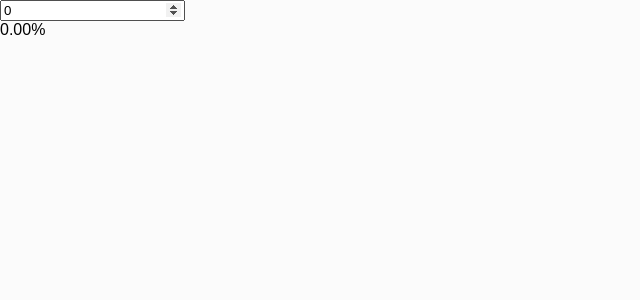
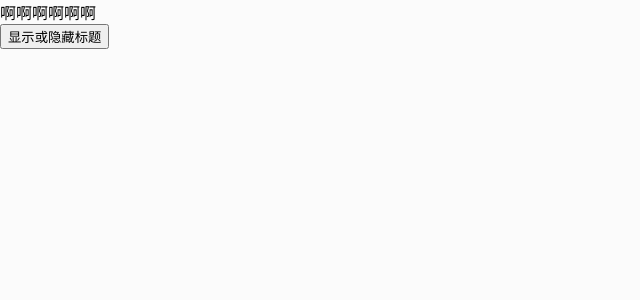
Before and after one commit to CAN-OD/ReactTest, a React (Create React App) app in the folder comment-app/: page / in a window 1280 px wide. Shown: the top 300 px of the page, without its empty margins (0-640 px from the left). Built offline with nearby package versions, Linux system fonts and the light colour scheme.

Commit message:
组件的显示或隐藏

```diff
--- a/comment-app/src/index.js
+++ b/comment-app/src/index.js
@@ -71,9 +71,59 @@ class PercentageApp extends Component {
   }
 }
 
+class Header extends Component{
+  constructor(){
+    super()
+    console.log("constructor")
+  }
+
+  componentWillMount(){
+    console.log("组件将嵌入")
+  }
+
+  render(){
+    console.log("render")
+    return(
+      <div>啊啊啊啊啊啊</div>
+    )
+  }
+
+  componentDidMount(){
+    console.log("组件已被嵌入")
+  }
+
+
+}
+
+class Index extends Component{
+  constructor(){
+    super()
+    this.state={
+      isShow:true
+    }
+  }
+ showOrHide(){
+    this.setState({
+      isShow:!this.state.isShow
+    })
+ }
+
+ render(){
+    return(
+      <div>
+        {this.state.isShow?<Header/>:null}
+        <button onClick={this.showOrHide.bind(this)}>
+          显示或隐藏标题
+        </button>
+      </div>
+    )
+ }
+
+}
+
 
 
 ReactDOM.render(
-  <PercentageApp />,
+  <Index />,
   document.getElementById('root')
 )
```
